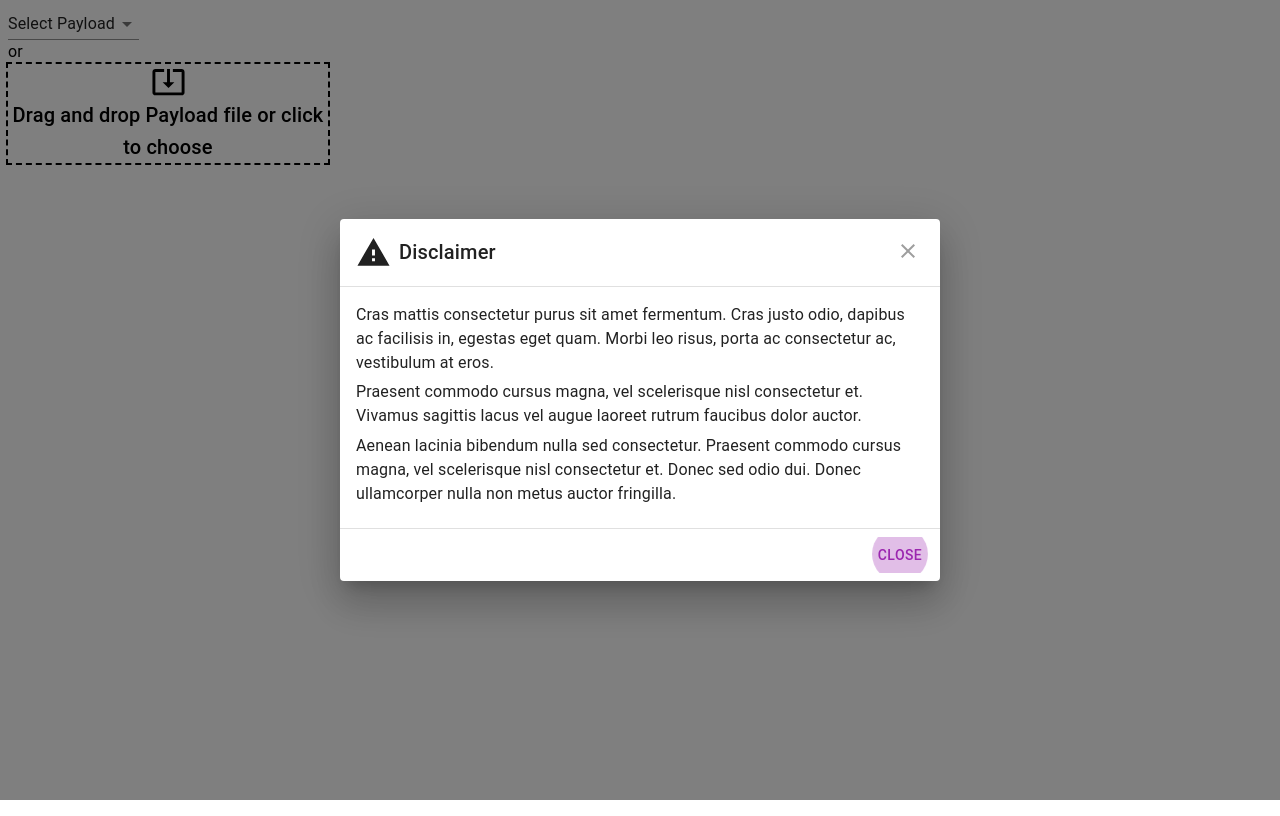
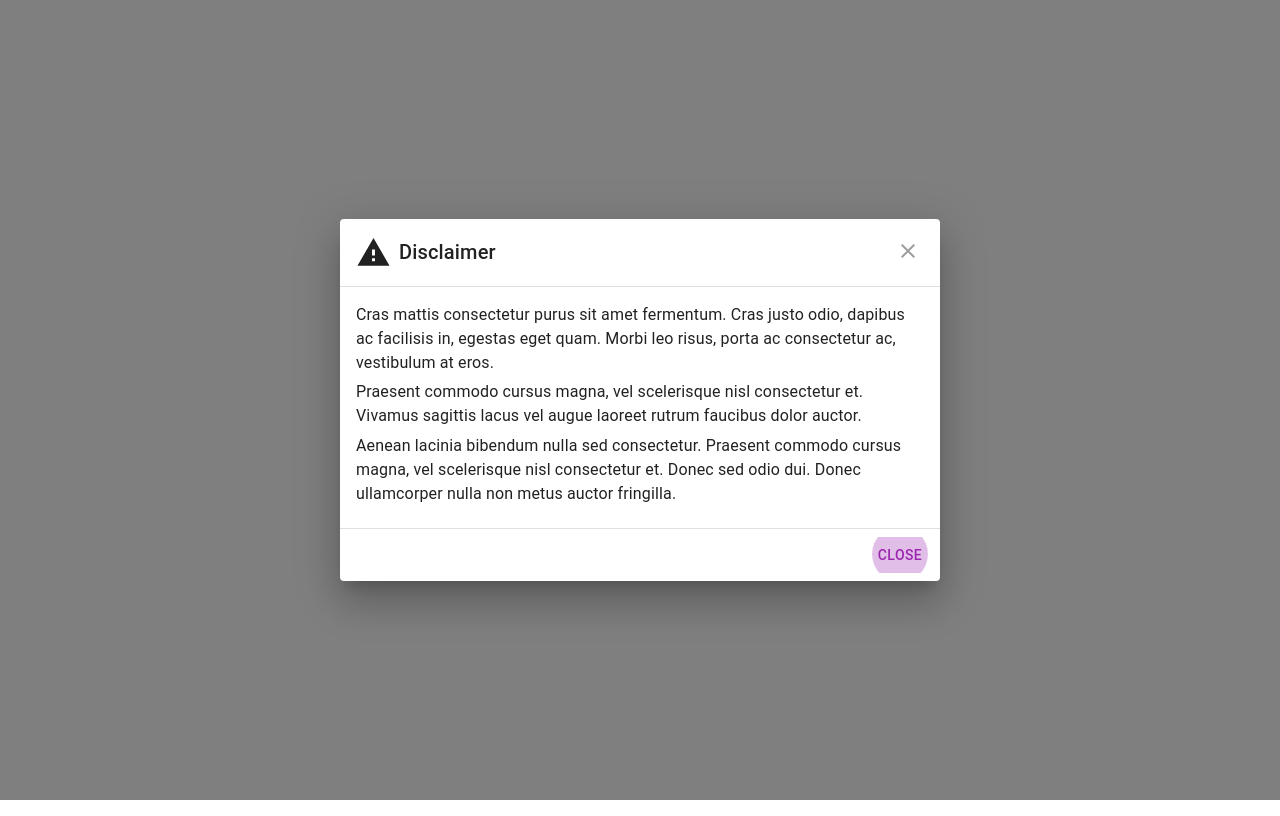
Before and after one commit to omgitsfrancis/react-fusee-launcher, a Next.js app: page / in a window 1280 px wide. Built offline with nearby package versions, Linux system fonts and the light colour scheme.

Commit message:
App refactor cleanup

```diff
--- /dev/null
+++ b/pages/_app.js
@@ -0,0 +1,42 @@
+
+import { createContext, useReducer } from "react";
+import { ThemeProvider } from "@material-ui/core";
+import theme from "../src/theme";
+import Head from "next/head";
+
+const initialState = {
+  dialog: true,
+  payloadSelect: "none",
+  fileUpload: [],
+};
+
+export const AppReducer = (state, action) => {
+  switch (action.type) {
+    case "closeDialog":
+      return { ...state, dialog: false };
+    case "setPayloadSelect":
+      return { ...state, payloadSelect: action.payload };
+    case "setFileUpload":
+      return { ...state, fileUpload: action.payload };
+    default:
+      return { ...state };
+  }
+};
+
+export const AppContext = createContext();
+
+export default function MyApp({ Component, pageProps }) {
+  const [state, dispatch] = useReducer(AppReducer, initialState);
+
+  return (
+    <AppContext.Provider value={{ state, dispatch }}>
+      <ThemeProvider theme={theme}>
+        <Head>
+          <title>Fusée Launcher</title>
+          <link rel="icon" href="/favicon.ico" />
+        </Head>
+        <Component {...pageProps} />
+      </ThemeProvider>
+    </AppContext.Provider>
+  );
+}
--- a/pages/index.js
+++ b/pages/index.js
@@ -1,33 +1,20 @@
-import { useState, createContext, useContext, useReducer } from "react";
-import Head from "next/head";
+import { useContext } from "react";
+import { AppContext } from "./_app";
 import CustomizedDialogs from "../src/components/DisclaimerModal";
 import PayloadPicker from "../src/components/PayloadPicker";
-import { ThemeProvider } from "@material-ui/core";
-import theme from "../src/theme";
-import { LauncherContext, LauncherReducer } from "../src/LauncherContext";
-
-const initialState = {
-  dialog: true,
-  payloadSelect: "none",
-  fileUpload: []
-}
+import { Box } from "@material-ui/core";
 
 export default function Home() {
-  const [state, dispatch] = useReducer(LauncherReducer, initialState)
-  const {dialog} = state;
+  const { state, dispatch } = useContext(AppContext);
+  const { dialog } = state;
 
   return (
-    <LauncherContext.Provider value={{state, dispatch}}>
-      <ThemeProvider theme={theme}>
-        <div className="container">
-          <Head>
-            <title>Fusée Launcher</title>
-            <link rel="icon" href="/favicon.ico" />
-          </Head>
-          <CustomizedDialogs onClose={() => dispatch({type: "closeDialog"})} open={dialog} />
-          <PayloadPicker />
-        </div>
-      </ThemeProvider>
-    </LauncherContext.Provider>
+    <Box display="flex" justifyContent="center" alignItems="center" height="100vh">
+      <CustomizedDialogs
+        onClose={() => dispatch({ type: "closeDialog" })}
+        open={dialog}
+      />
+      <PayloadPicker />
+    </Box>
   );
 }
--- a/src/LauncherContext.js
+++ /dev/null
@@ -1,18 +0,0 @@
-import { createContext } from "react";
-
-const LauncherContext = createContext();
-
-const LauncherReducer = (state, action) => {
-  switch (action.type) {
-    case "closeDialog":
-      return { ...state, dialog: false };
-    case "setPayloadSelect":
-      return { ...state, payloadSelect: action.payload };
-    case "setFileUpload":
-      return { ...state, fileUpload: action.payload };
-    default:
-      return { ...state };
-  }
-};
-
-export { LauncherContext, LauncherReducer };
--- a/src/components/DisclaimerModal.js
+++ b/src/components/DisclaimerModal.js
@@ -1,15 +1,17 @@
 import React from "react";
+import {
+  Box,
+  Button,
+  Dialog,
+  IconButton,
+  Typography
+} from "@material-ui/core";
 import { withStyles } from "@material-ui/core/styles";
-import Button from "@material-ui/core/Button";
-import Dialog from "@material-ui/core/Dialog";
 import MuiDialogTitle from "@material-ui/core/DialogTitle";
 import MuiDialogContent from "@material-ui/core/DialogContent";
 import MuiDialogActions from "@material-ui/core/DialogActions";
-import IconButton from "@material-ui/core/IconButton";
 import CloseIcon from "@material-ui/icons/Close";
 import WarningIcon from "@material-ui/icons/Warning";
-import Typography from "@material-ui/core/Typography";
-import { Box } from "@material-ui/core";
 
 const styles = (theme) => ({
   root: {
@@ -23,8 +25,8 @@ const styles = (theme) => ({
     color: theme.palette.grey[500],
   },
   title: {
-    marginLeft: theme.spacing(1)
-  }
+    marginLeft: theme.spacing(1),
+  },
 });
 
 const DialogTitle = withStyles(styles)((props) => {
@@ -33,7 +35,9 @@ const DialogTitle = withStyles(styles)((props) => {
     <MuiDialogTitle disableTypography className={classes.root} {...other}>
       <Box display="flex" alignItems="center">
         <WarningIcon fontSize="large" />
-        <Typography className={classes.title} variant="h6">{children}</Typography>
+        <Typography className={classes.title} variant="h6">
+          {children}
+        </Typography>
       </Box>
       {onClose ? (
         <IconButton
--- a/src/components/PayloadPicker.js
+++ b/src/components/PayloadPicker.js
@@ -2,18 +2,17 @@ import React, { useCallback, useContext } from "react";
 import { Select, MenuItem, Box, Typography } from "@material-ui/core";
 import { useDropzone } from "react-dropzone";
 import SystemUpdateAltIcon from '@material-ui/icons/SystemUpdateAlt';
-import theme from "../theme";
-import { LauncherContext } from "../LauncherContext";
+import { AppContext } from "../../pages/_app";
 
 function MyDropzone() {
-  const { dispatch } = useContext(LauncherContext);
+  const { dispatch } = useContext(AppContext);
   const onDrop = useCallback((acceptedFiles) => {
     dispatch({type: "setFileUpload", payload: acceptedFiles})
   }, []);
   const { getRootProps, getInputProps, isDragActive } = useDropzone({ onDrop });
 
   return (
-    <Box {...getRootProps()} display="flex" flexDirection="column" alignItems="center" width="320px" style={{ outline: "2px dashed black" }}>
+    <Box {...getRootProps()} display="flex" flexDirection="column" alignItems="center" style={{ outline: "2px dashed black" }}>
       <input {...getInputProps()} />
       <SystemUpdateAltIcon fontSize="large" />
 
@@ -29,11 +28,11 @@ function MyDropzone() {
 }
 
 export default function PayloadPicker() {
-  const { state, dispatch } = useContext(LauncherContext);
+  const { state, dispatch } = useContext(AppContext);
   const { payloadSelect } = state;
 
   return (
-    <Box>
+    <Box display="flex" flexDirection="column" alignItems="center" whiteSpace="20px">
       <Select value={payloadSelect} onChange={(e) => dispatch({type: "setPayloadSelect", payload: e.target.value})}>
         <MenuItem value="none">Select Payload</MenuItem>
         <MenuItem value="sxos">SX OS</MenuItem>
```
